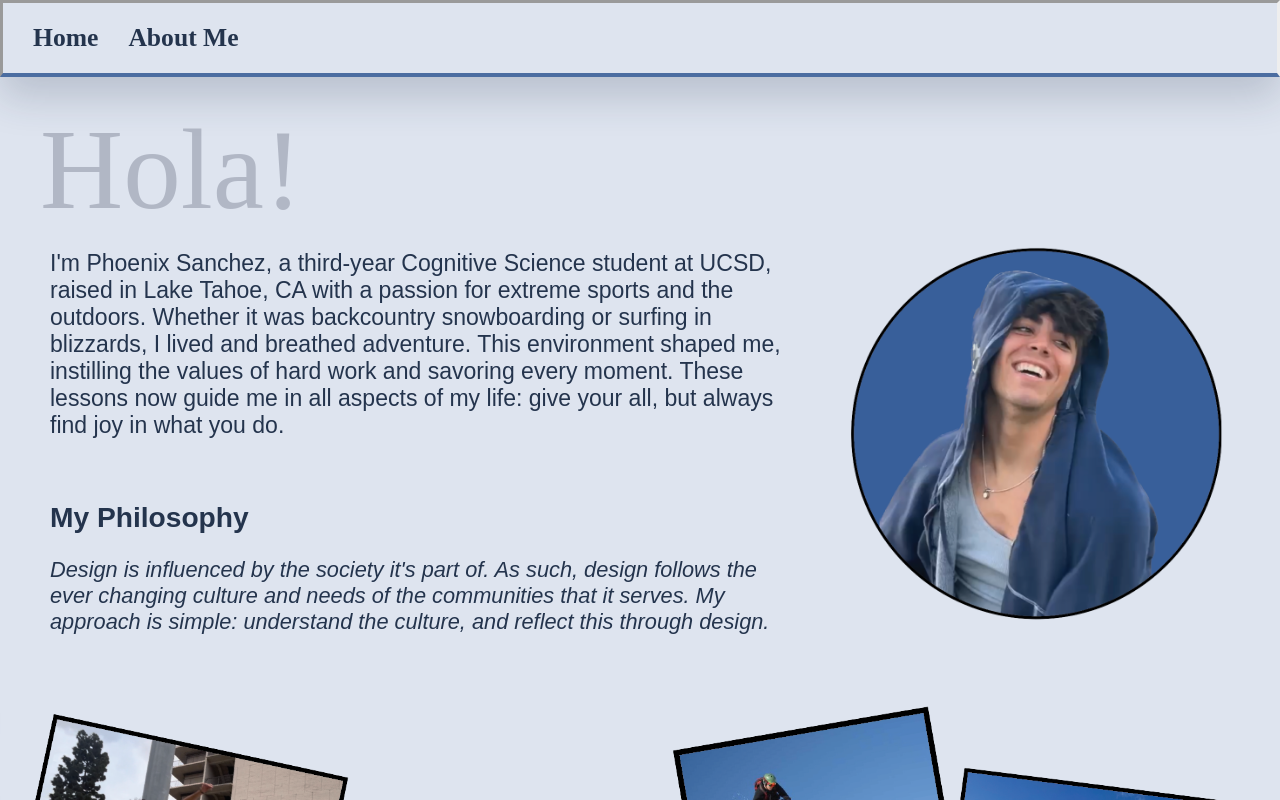
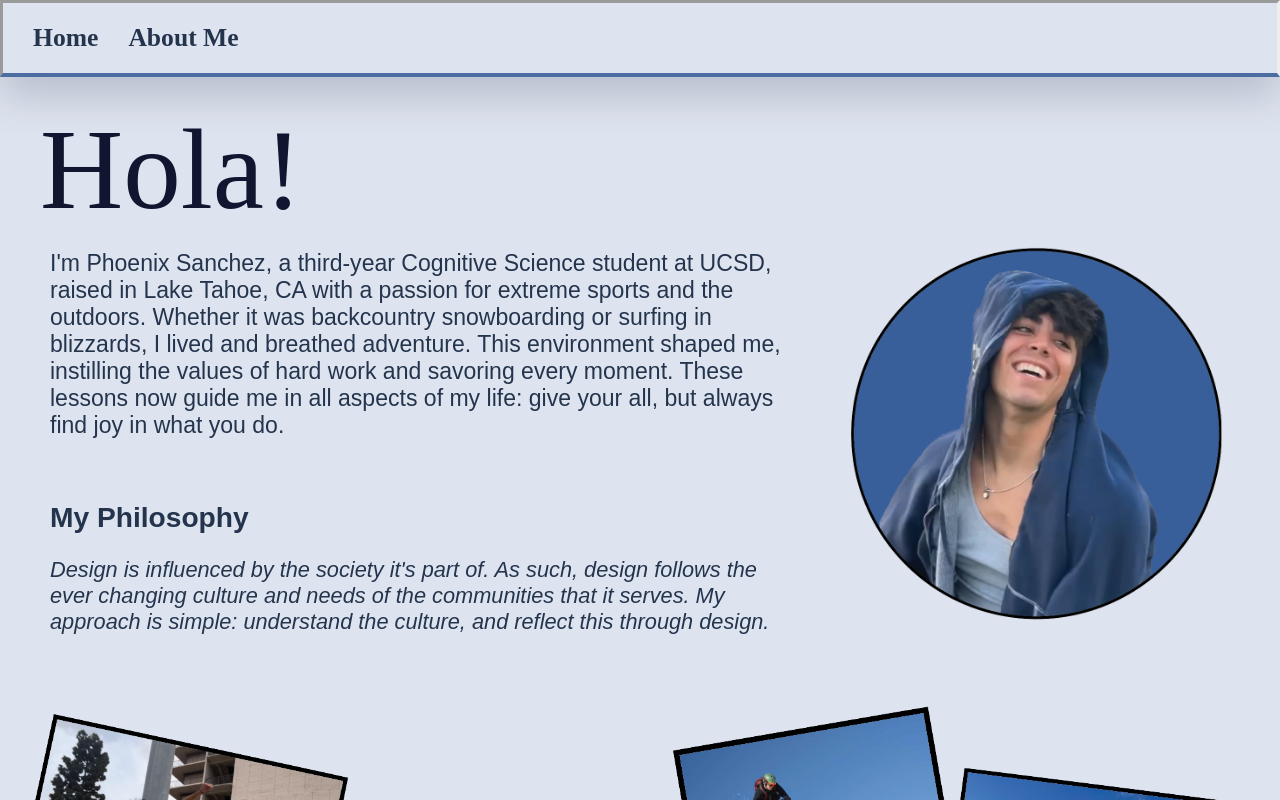
Before and after one commit to pssanchez/personalwebsite2, a React (Create React App) app: page /about in a window 1280 px wide. Shown: the top 800 px of the page. Built offline with nearby package versions, Linux system fonts and the light colour scheme; a web font is replaced by a local one.

Commit message:
changed timing

```diff
--- a/src/Aboutme.js
+++ b/src/Aboutme.js
@@ -16,7 +16,7 @@
       </nav>
         <div className = 'about-body'>
           <div className = "bio">
-            <Textchange textArray={['Hola!', 'Sup!', 'Welcome!']} intervalDurationMs={5000} />
+            <Textchange textArray={['Hola!', 'Sup!', 'Welcome!']} intervalDurationMs={4000} />
             <div className = 'bio-text'>
               <p>
                 I'm Phoenix Sanchez, a third-year Cognitive Science student at UCSD, raised in Lake Tahoe, CA with a passion for extreme sports and the outdoors. Whether it was backcountry snowboarding or surfing in blizzards, I lived and breathed adventure. This environment shaped me, instilling the values of hard work and savoring every moment. These lessons now guide me in all aspects of my life: give your all, but always find joy in what you do.
--- a/src/App.css
+++ b/src/App.css
@@ -2,16 +2,18 @@
 .App {
     background-color: #dee4ef;
     color: white;
-    animation:  fade-in 2s;
+    animation: fadeInAnimation ease 2s;
+    animation-iteration-count: 1;
+    animation-fill-mode:forwards;
   }
-  @keyframes fade-in {
-    from {
-      opacity: 0;
+  @keyframes fadeInAnimation {
+    0% {
+        opacity: 0;
     }
-    to {
-      opacity: 100;
-    }
-  }
+    100% {
+        opacity: 1;
+     }
+}
   nav{
     background-color:#dee4ef;
     padding: 10px;
```
